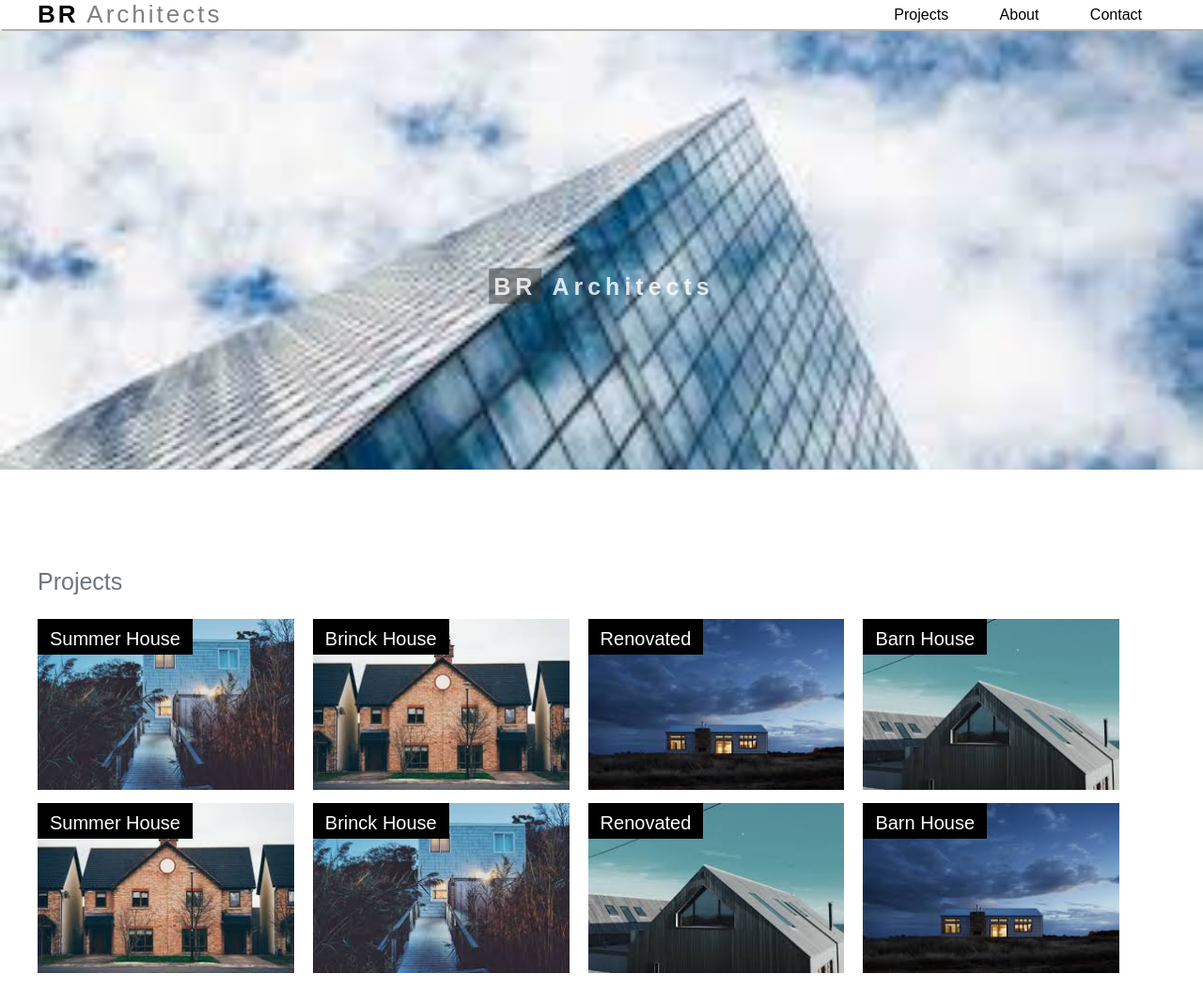
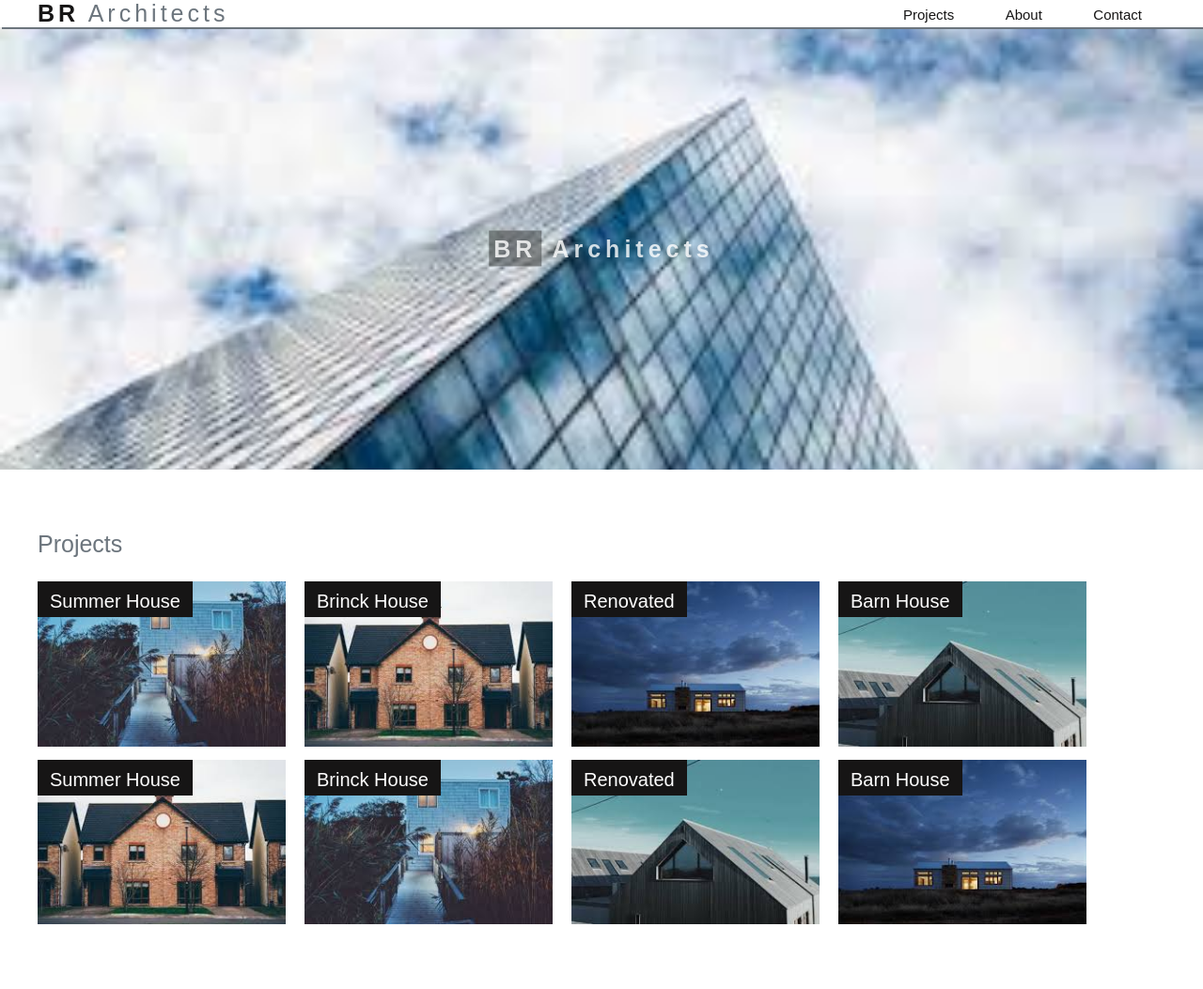
Before and after one commit to MaymonaObaid01/maymonaobaid01.github.io, a website: page index.html in a window 1280 px wide. Shown: the top 1053 px of the page at 94% size. Drawn offline with Linux system fonts and the light colour scheme.

Commit message:
header using BEM

```diff
--- a/assets/styles/index.scss
+++ b/assets/styles/index.scss
@@ -29,7 +29,7 @@ body {
     background-repeat: no-repeat;
     font-family: $title-font;
 
-    .fixedMenu {
+    &__fixedMenu {
         position: fixed;
         top: 0;
         right: 0;
@@ -38,19 +38,19 @@ body {
         width: $full-width;
         background-color: white;
 
-        .logoName {
+        .fixedMenu__logo {
             padding: 40px;
             color: $title-color;
             font-size: 25px;
             letter-spacing: 4px;
 
-            .boldChar {
+            &--bold {
                 color: $paragraphs-color;
                 font-weight: bold;
             }
         }
 
-        .navlist {
+        &__navlist {
             float: right;
             padding-top: 7px;
             margin-right: 15px;
@@ -59,26 +59,25 @@ body {
             a {
                 padding-right: 50px;
                 color: $paragraphs-color;
-                font-family: 22px;
-                font-size: 13;
+                font-size: 15px;
                 text-decoration: none;
                 cursor: pointer;
             }
         }
     }
 
-    .textOverImage {
+    &__textOverImage {
         position: absolute;
-        top: 35%;
+        top: 30%;
         left: 50%;
         transform: translate(-50%, -50%);
-        color:rgba(255, 255, 255, 0.8);
+        color: rgba(255, 255, 255, 0.8);
         font-size: 25px;
         letter-spacing: 5px;
         font-weight: bold;
         text-align: center;
 
-        .shadedWord {
+        &--shadedWord {
             padding: 5px;
             background-color: rgba(47, 50, 50, 0.5);
             background-clip: border-box;
--- a/index.html
+++ b/index.html
@@ -3,24 +3,25 @@
 <head>
     <meta charset="UTF-8">
     <meta name="viewport" content="width=device-width, initial-scale=1.0">
-    <link rel="stylesheet" href="assets/styles/style.css">
-    <!-- <link rel="stylesheet" href="assets/styles/index.css"> -->
+    <link rel="stylesheet" href="assets/styles/index.css">
     <title>BR Architects</title>
 </head>
 <body>
     <!-- start of header section -->
     <div class="header">
-        <div class="fixedMenu">
-            <span class="logoName">
-                <span class="boldChar">BR</span> Architects
+        <div class="header__fixedMenu">
+            <span class="fixedMenu__logo">
+                <span class="fixedMenu__logo--bold">BR</span> Architects
             </span>
-            <span class="navlist">
+            <span class="header__fixedMenu__navlist">
                 <a href="#goToProjects">Projects</a>
                 <a href="#goToAbout">About</a>
                 <a href="#goToContact">Contact</a>
             </span>
         </div>
-            <p class="textOverImage"><span class="shadedWord">BR</span> <span class="architects">Architects</span></p>
+        <p class="header__textOverImage">
+            <span class="header__textOverImage--shadedWord">BR</span> <span class="header__textOverImage--architects">Architects</span>
+        </p>
     </div>
     <!-- End of header section -->
     <!-- first of projects section -->
```
Also changed, not shown: assets/styles/index.css, 1 other file. Lines whose indentation alone changed are shown as unchanged.
